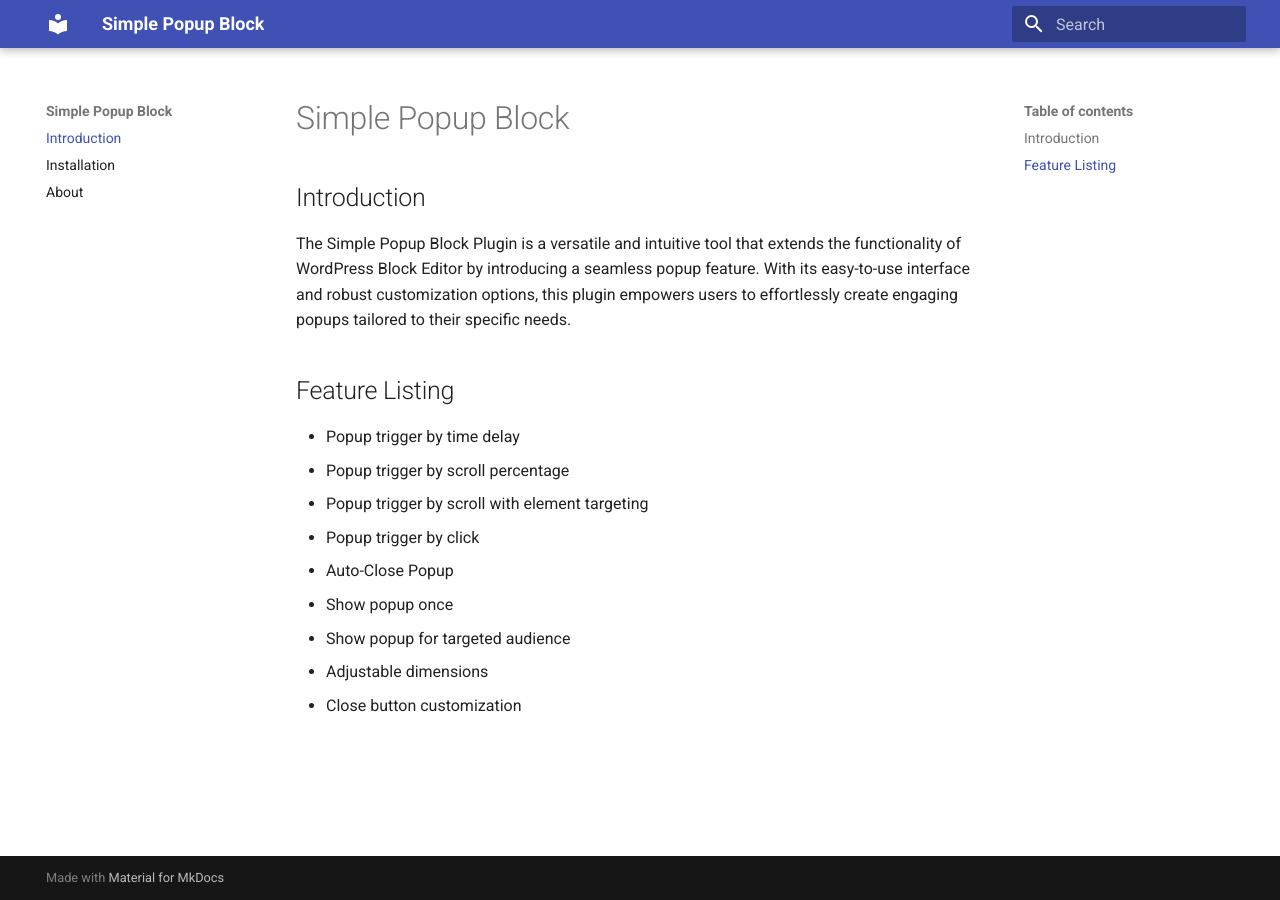
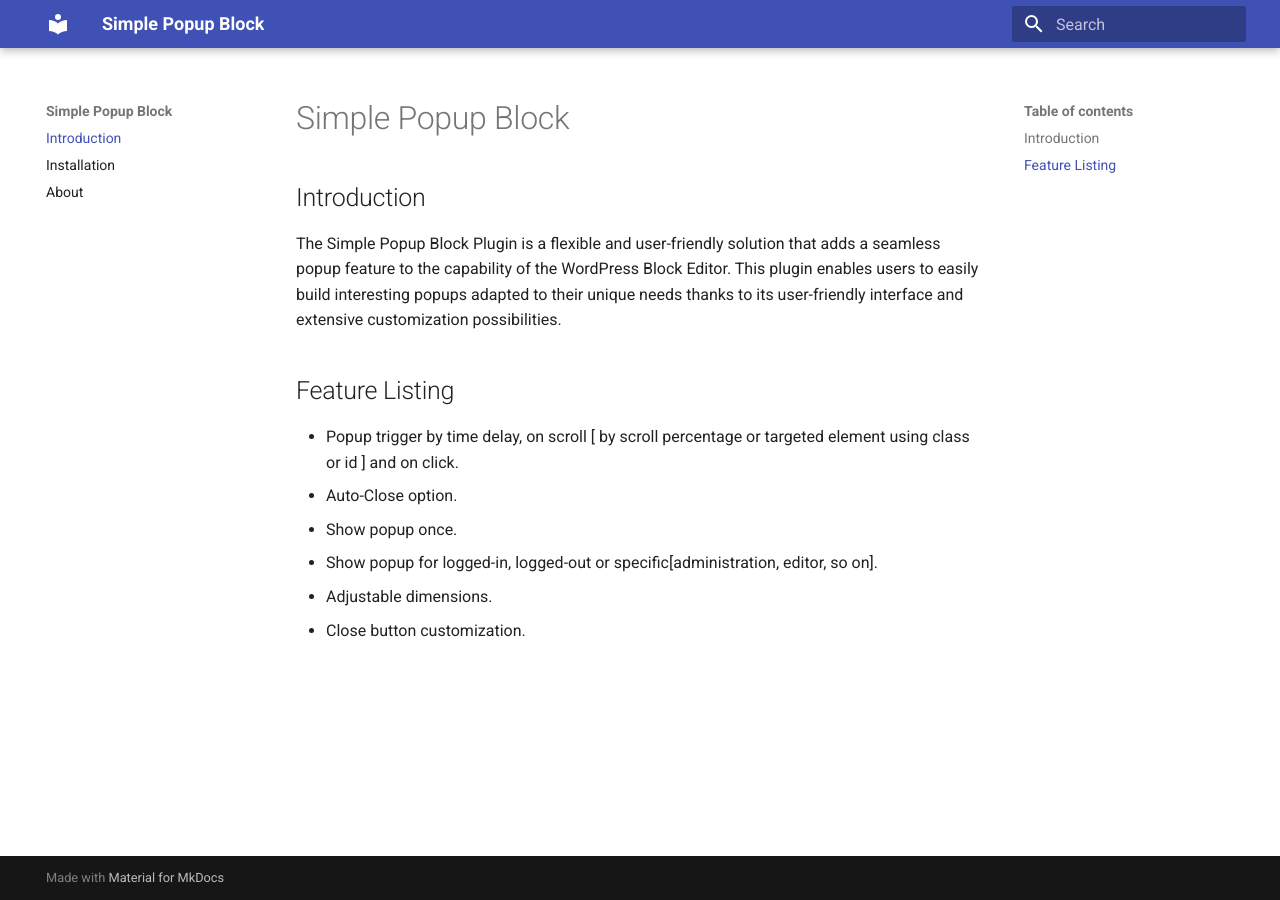
Before and after one commit to codemanas/simple-poup-block-docs, an MkDocs documentation site: the page built from docs/index.md, in a window 1280 px wide. Built offline with MkDocs 1.6.1 and Material for MkDocs 9.7.7, drawn with Linux system fonts in a browser that asks for light colours.

```diff
--- a/docs/index.md
+++ b/docs/index.md
@@ -20,17 +20,14 @@
 # Simple Popup Block
 
 ## Introduction
-<p> The Simple Popup Block Plugin is a versatile and intuitive tool that extends the functionality of WordPress Block Editor by introducing a seamless popup feature. With its easy-to-use interface and robust customization options, this plugin empowers users to effortlessly create engaging popups tailored to their specific needs. </p>
+<p> The Simple Popup Block Plugin is a flexible and user-friendly solution that adds a seamless popup feature to the capability of the WordPress Block Editor. This plugin enables users to easily build interesting popups adapted to their unique needs thanks to its user-friendly interface and extensive customization possibilities. </p>
 
 ## Feature Listing
 <ul type= "disc">
-    <li>Popup trigger by time delay</li>
-    <li>Popup trigger by scroll percentage</li>
-    <li>Popup trigger by scroll with element targeting</li>
-    <li>Popup trigger by click </li>
-    <li>Auto-Close Popup</li>
-    <li>Show popup once</li>
-    <li>Show popup for targeted audience</li>
-    <li>Adjustable dimensions</li>
-    <li>Close button customization</li>
+    <li>Popup trigger by time delay, on scroll [ by scroll percentage or targeted element using class or id ] and on click.</li>
+    <li>Auto-Close option.</li>
+    <li>Show popup once.</li>
+    <li>Show popup for logged-in, logged-out or specific[administration, editor, so on].</li>
+    <li>Adjustable dimensions.</li>
+    <li>Close button customization.</li>
 </ul>
```
